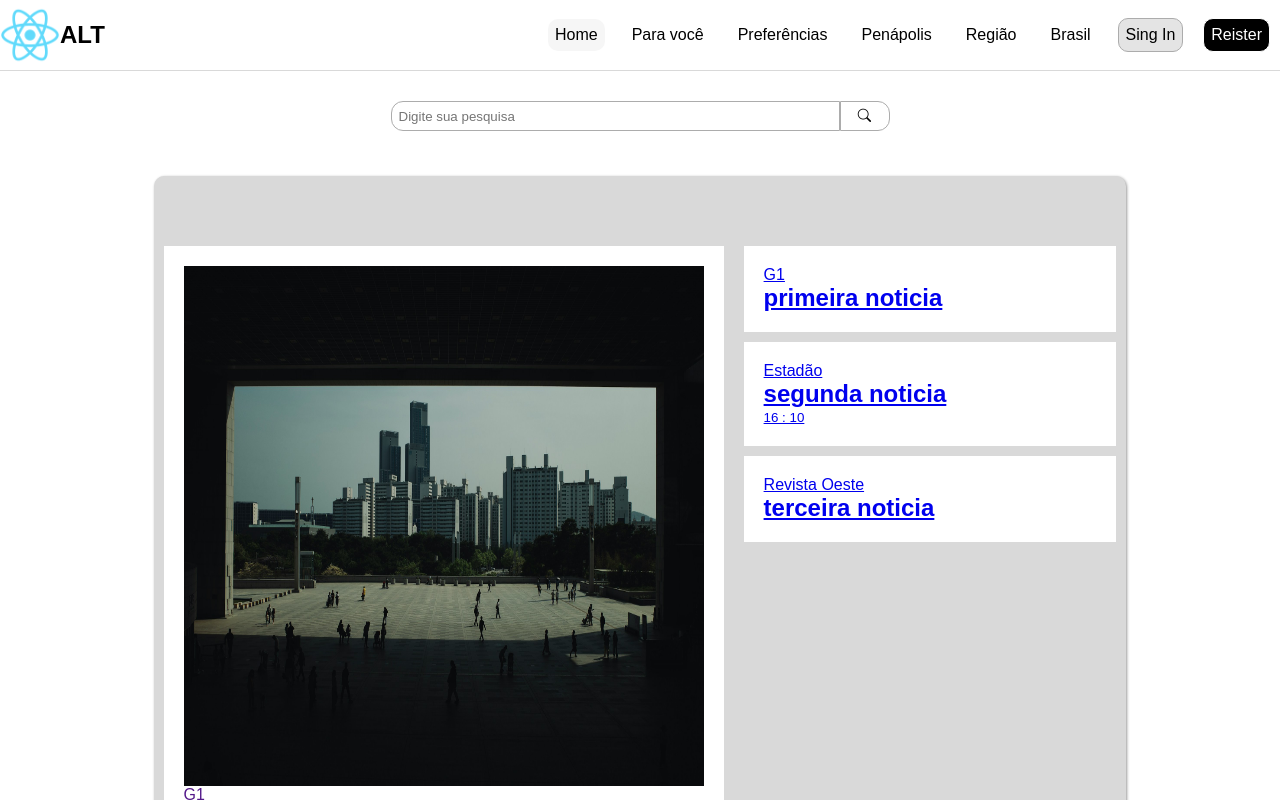
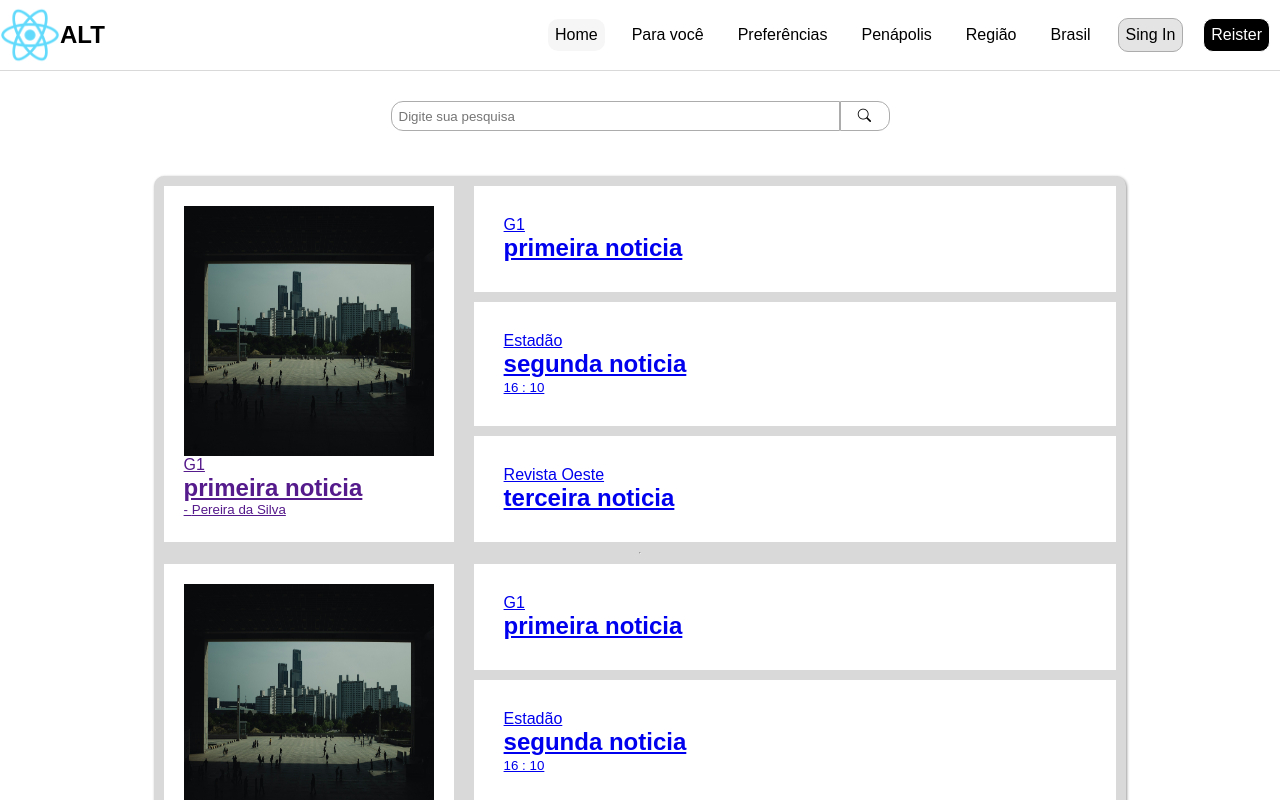
Before and after one commit to aeelmesq/TCC, a React (Create React App) app: page / in a window 1280 px wide. Shown: the top 800 px of the page. Built offline with nearby package versions, Linux system fonts and the light colour scheme.

Commit message:
Mudança no estilo dos blocos principais

```diff
--- a/src/StyleComponents/Home.css
+++ b/src/StyleComponents/Home.css
@@ -1,7 +1,6 @@
 .principalCard {
   width: 100%;
   display: flex;
-  padding: 60px;
 }
 
 .left {
@@ -23,5 +22,5 @@
   list-style: none;
   background-color: white;
   margin: 10px;
-  padding: 20px;
+  padding: 30px;
 }
--- a/src/components/Pages/Home/BlocoHome/blocoPrincipal.js
+++ b/src/components/Pages/Home/BlocoHome/blocoPrincipal.js
@@ -2,7 +2,7 @@ import NoticiasSecundarias from './noticiasSecundarias';
 import NoticiaPrincipal from './noticiaPrincipal';
 import '../../../../StyleComponents/Home.css';
 
-export default function BlocoPrincipal({ size = 520 }) {
+export default function BlocoPrincipal({ size = 250 }) {
   return (
     <>
       <div className="principalCard">
```
